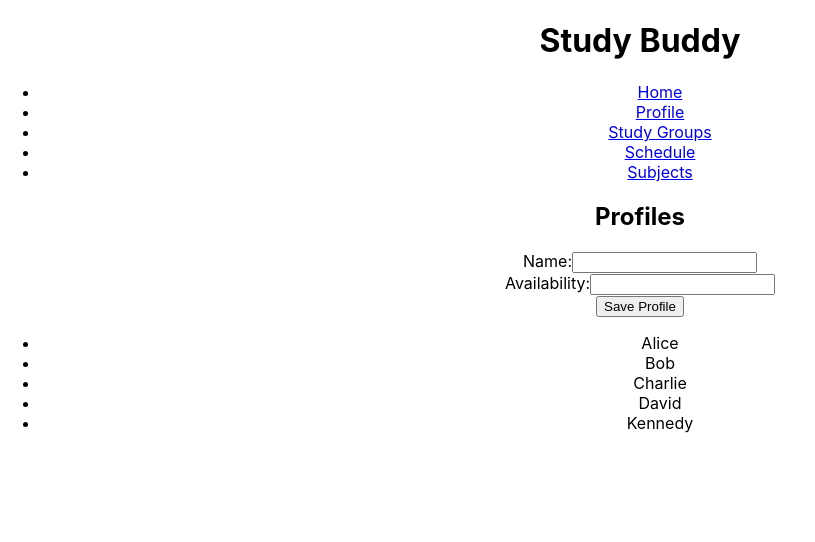
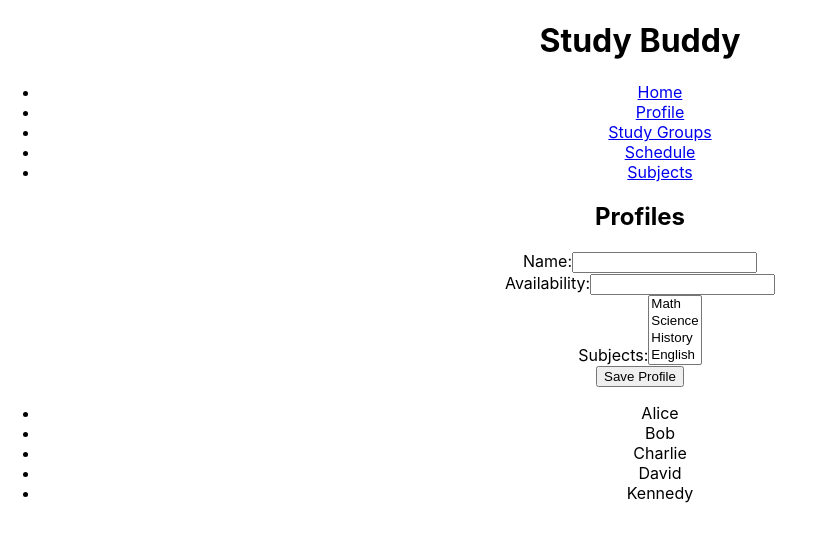
Before and after one commit to Oliver9105/study-groups-app, a React (Create React App) app: page /profile in a window 1280 px wide. Shown: the top 542 px of the page, without its empty margins (0-815 px from the left). Built offline with nearby package versions, Linux system fonts and the light colour scheme; data requests are answered from the project's data file.

Commit message:
Add subjects dropdown for profile creation - Added  state to handle selected subjects. - Implemented multiple selection dropdown for subjects (Math, Science, History, English). - Updated JSX to include subjects selection below the availability input field

```diff
--- a/src/components/Profile.js
+++ b/src/components/Profile.js
@@ -5,6 +5,7 @@ function Profile() {
   const [name, setName] = useState("");
   const [availability, setAvailability] = useState("");
   const [error, setError] = useState("");
+  const [selectedSubjects, setSelectedSubjects] = useState([]);
 
   const handleSave = () => {
     if (!name || !availability) {
@@ -50,6 +51,23 @@ function Profile() {
           />
         </label>
       </div>
+      <div>
+  <label>
+    Subjects:
+    <select
+      multiple
+      value={selectedSubjects}
+      onChange={(e) => setSelectedSubjects(Array.from(e.target.selectedOptions, option => option.value))}
+    >
+
+      <option value="Math">Math</option>
+      <option value="Science">Science</option>
+      <option value="History">History</option>
+      <option value="English">English</option>
+    </select>
+  </label>
+</div>
+
       <button onClick={handleSave}>Save Profile</button>
 
       <ul>
```
